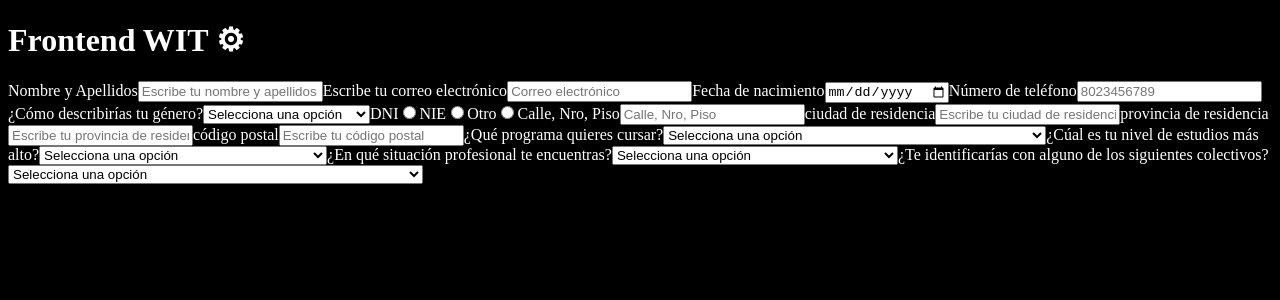
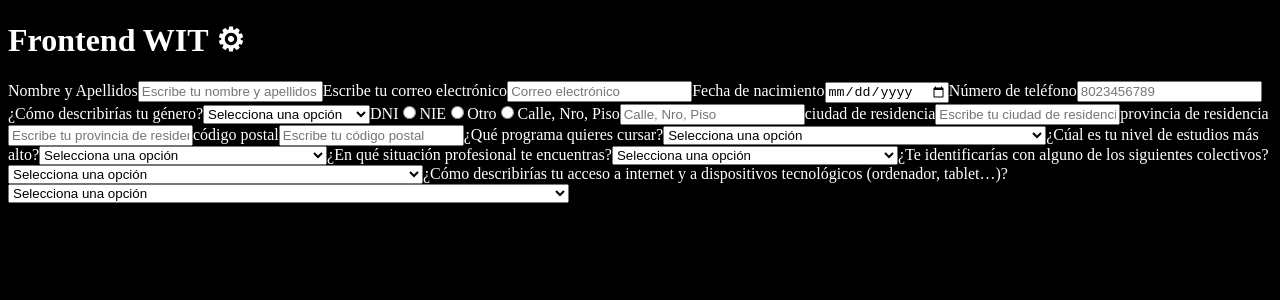
Before and after one commit to WIT-APP/wit-frontend, a React (Vite) app: page / in a window 1280 px wide. Shown: the top 300 px of the page. Built offline with nearby package versions, Linux system fonts and the light colour scheme.

Commit message:
#2 crear input conexion

```diff
--- a/src/components/Form.tsx
+++ b/src/components/Form.tsx
@@ -29,6 +29,11 @@ const Form = () => {
   const [colectivosValue, setColectivosValue] = useState("");
   const handleColectivosChange = (event: any) => {
     setColectivosValue(event.target.value);
+  }
+
+  const [conexionValue, setConexionValue] = useState("");
+  const handleConexionChange = (event: any) => {
+    setConexionValue(event.target.value);
   }
 
   return (
@@ -88,6 +93,15 @@ const Form = () => {
         { value: "no me identifico con ninguna de las opciones anteriores", label: "No me identifico con ninguna de las opciones anteriores" },
       ]} onChange={handleColectivosChange} />
 
+<InputSelect id="conexion" label="¿Cómo describirías tu acceso a internet y a dispositivos tecnológicos (ordenador, tablet…)?" value={conexionValue} options={[
+        { value: "Sin acceso (no tengo conexión a internet ni dispositivo)", label: "Sin acceso (no tengo conexión a internet ni dispositivo)" },
+        { value: "Acceso muy limitado (tengo dispositivo pero no tengo conexión a internet)", label: "Acceso muy limitado (tengo dispositivo pero no tengo conexión a internet)" },
+        { value: "Acceso limitado (tengo dispositivo y conexión a internet limitada)", label: "Acceso limitado (tengo dispositivo y conexión a internet limitada)" },
+        { value: "Acceso medio (tengo dispositivo y conexión a internet, a pesar de no ser de buena calidad)", label: "Acceso medio (tengo dispositivo y conexión a internet, a pesar de no ser de buena calidad)" },
+        { value: "Buen acceso (tengo buena conexión a internet y dispositivo)", label: "Buen acceso (tengo buena conexión a internet y dispositivo)" },
+
+      ]} onChange={handleConexionChange} />
+
     </form>
   );
 };
```
